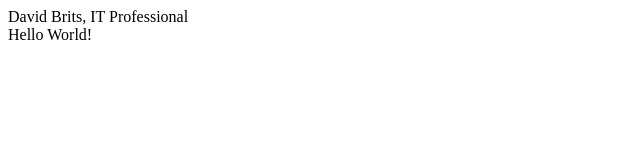
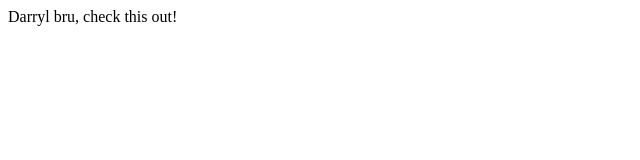
Before and after one commit to davidmbrits/davidmbrits.github.io, a plain HTML site: page index.html in a window 1280 px wide. Shown: the whole page, without its empty margins (0-640 px from the left). Drawn offline with Linux system fonts and the light colour scheme.

Commit message:
Update index.html

```diff
--- a/index.html
+++ b/index.html
@@ -1,6 +1,6 @@
 <html>
-<header>David Brits, IT Professional</header>
-<body>
-Hello World!
-</body>
+  <title>David Brits, IT Professional</title>
+  <body>
+    Darryl bru, check this out!
+  </body>
 </html>
```
